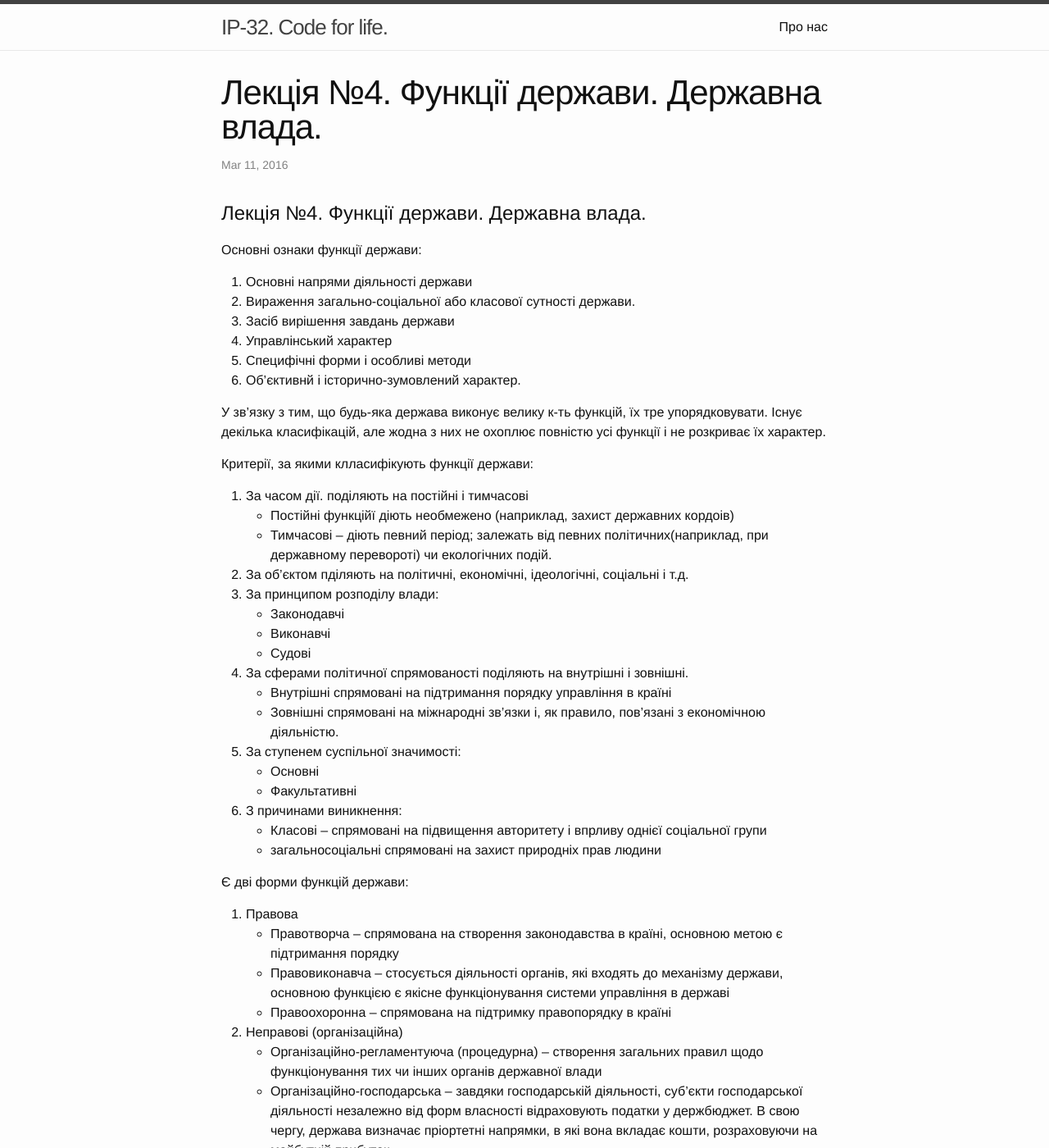
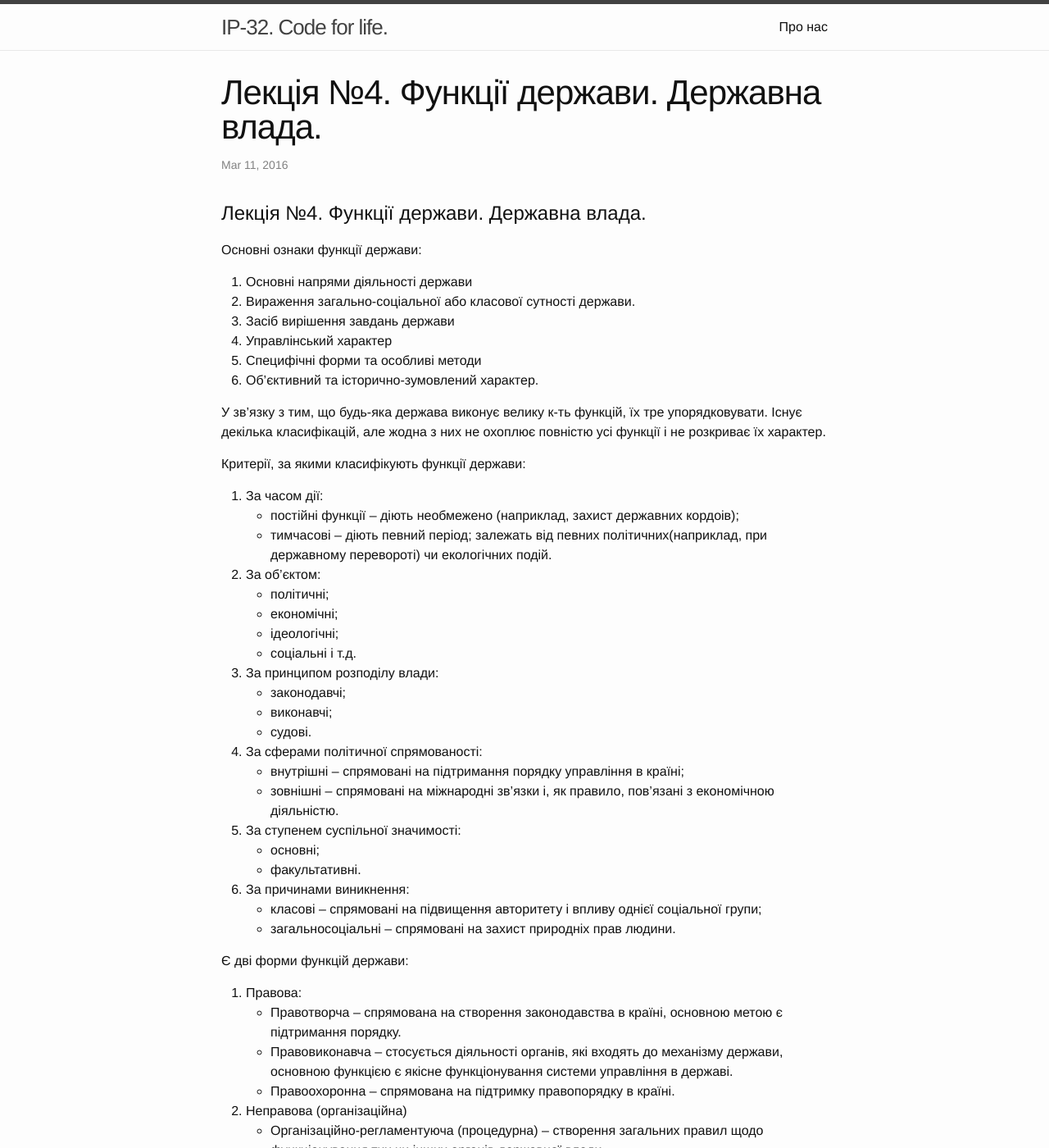
Before and after one commit to KPI-FICT-IP32/Blog, a Jekyll site: the page built from _posts/kpi/s06_jurisprudence/2016-03-11-jurisprudence-lecture-04.markdown, in a window 1280 px wide and 1400 px high. Shown: the whole window at 82% size. Built offline with Jekyll 4.4.1, drawn with Linux system fonts in a browser that asks for light colours; some of the changed text lies outside the part shown.

Commit message:
Jurisprudence, lection 4. Typo errors were fixed.

```diff
--- a/_posts/kpi/s06_jurisprudence/2016-03-11-jurisprudence-lecture-04.markdown
+++ b/_posts/kpi/s06_jurisprudence/2016-03-11-jurisprudence-lecture-04.markdown
@@ -13,64 +13,72 @@
 2. Вираження загально-соціальної або класової сутності держави.
 3. Засіб вирішення завдань держави
 4. Управлінський характер
-5. Специфічні форми і особливі методи
-6. Об'єктивнй і історично-зумовлений характер.
+5. Специфічні форми та особливі методи
+6. Об'єктивний та історично-зумовлений характер.
 
 У зв'язку з тим, що будь-яка держава виконує велику к-ть функцій, їх тре упорядковувати. Існує декілька класифікацій, але жодна з них не охоплює повністю усі функції і не розкриває їх характер.
 
-Критерії, за якими клласифікують функції держави:
+Критерії, за якими класифікують функції держави:
 
-1. За часом дії. поділяють на постійні і тимчасові
-    - Постійні функційї діють необмежено (наприклад, захист державних кордоів)
-    - Тимчасові -- діють певний період; залежать від певних політичних(наприклад, при державному перевороті) чи екологічних подій.
-2. За об'єктом пділяють на політичні, економічні, ідеологічні, соціальні і т.д.
+1. За часом дії:
+    - постійні функції -- діють необмежено (наприклад, захист державних кордоів);
+    - тимчасові -- діють певний період; залежать від певних політичних(наприклад, при державному перевороті) чи екологічних подій.
+2. За об'єктом:
+    - політичні;
+    - економічні;
+    - ідеологічні;
+    - соціальні і т.д.
 3. За принципом розподілу влади:
-    - Законодавчі
-    - Виконавчі
-    - Судові
-4. За сферами політичної спрямованості поділяють на внутрішні і зовнішні.
-    - Внутрішні спрямовані на підтримання порядку управління в країні
-    - Зовнішні спрямовані на міжнародні зв'язки і, як правило, пов'язані з економічною діяльністю.
+    - законодавчі;
+    - виконавчі;
+    - судові.
+4. За сферами політичної спрямованості:
+    - внутрішні -- спрямовані на підтримання порядку управління в країні;
+    - зовнішні -- спрямовані на міжнародні зв'язки і, як правило, пов'язані з економічною діяльністю.
 5. За ступенем суспільної значимості:
-    - Основні
-    - Факультативні
-6. З причинами виникнення:
-    - Класові -- спрямовані на підвищення авторитету і впрливу однієї соціальної групи
-    - загальносоціальні спрямовані на захист природніх прав людини
+    - основні;
+    - факультативні.
+6. За причинами виникнення:
+    - класові -- спрямовані на підвищення авторитету і впливу однієї соціальної групи;
+    - загальносоціальні -- спрямовані на захист природніх прав людини.
 
 
 Є дві форми функцій держави:
 
-1. Правова
-    - Правотворча -- спрямована на створення законодавства в країні, основною метою є підтримання порядку
-    - Правовиконавча -- стосується діяльності органів, які входять до механізму держави, основною функцією є якісне функціонування системи управління в державі
-    - Правоохоронна -- спрямована на підтримку правопорядку в країні
-2. Неправові (організаційна)
-    - Організаційно-регламентуюча (процедурна) -- створення загальних правил щодо функціонування тих чи інших органів державної влади
+1. Правова:
+    - Правотворча -- спрямована на створення законодавства в країні, основною метою є підтримання порядку.
+    - Правовиконавча -- стосується діяльності органів, які входять до механізму держави, основною функцією є якісне функціонування системи управління в державі.
+    - Правоохоронна -- спрямована на підтримку правопорядку в країні.
+2. Неправова (організаційна)
+    - Організаційно-регламентуюча (процедурна) -- створення загальних правил щодо функціонування тих чи інших органів державної влади.
     - Організаційно-господарська -- завдяки господарській діяльності, суб'єкти господарської діяльності незалежно від форм власності відраховують податки у держбюджет. В свою чергу, держава визначає пріортетні напрямки, в які вона вкладає кошти, розраховуючи на майбутній прибуток.
-    - Організаційно-ідеологічна -- здійснюється тотальний контроль над думками людей *(привіт Оруелу і його 1984)*
-    - Методи здійснення функцій держави:
-      - переконання
-      - примус
-      - рекомендація -- неможливість вирішити питання на власний розсуд. Дана рекомендація є обов'язковою до виконання *(рекомендація, ага)*
-      - стимулювання -- несистемні, разові, примусові засоби щоб спрямувати розвиток тієї чи іншої галузі у тому чи іншому напрямку.
-      - заохочення
-      - прогнозування
-      - планування
+    - Організаційно-ідеологічна -- здійснюється тотальний контроль над думками людей *(привіт Оруелу і його 1984)*.
+
+
+Методи здійснення функцій держави:
+
+- переконання;
+- примус;
+- рекомендація -- неможливість вирішити питання на власний розсуд. Дана рекомендація є обов'язковою до виконання *(рекомендація, ага)*;
+- стимулювання -- несистемні, разові, примусові засоби щоб спрямувати розвиток тієї чи іншої галузі у тому чи іншому напрямку;
+- заохочення;
+- прогнозування;
+- планування.
 
 ## Державна влада
 
 ### Поняття і ознаки державної влади
-Влада -- право або можливість впливати на поведінку людей за допомогою різних факторв (сила, воля, авторитет, тощо)
-Державна влада -- політичне управління суспільством ,яке здійснюєтся за допомогою органів держави та інших державних установ в інтересах населення країни або певної соціальної групи
+Влада -- право або можливість впливати на поведінку людей за допомогою різних факторів (сила, воля, авторитет, тощо).
+
+Державна влада -- політичне управління суспільством, яке здійснюєтся за допомогою органів держави та інших державних установ в інтересах населення країни або певної соціальної групи.
 
 ### Ознаки державної влади
-1. Публічна влада (влада завжди діє від імені населення держави)
+1. Публічна влада. Влада завжди діє від імені населення держави.
 2. Політична влада. При цьому ми не можемо стверджувати, що "Державна влада" === "Політична влада", так як в сучасній державі окрім державної політичної влади (влада кермуючої політпартії) існують ще інші політичні партії, рухи, які теж впливають на державну владу.
 3. Апаратна влада. Здійснюється безпосередньо апаратом держави.
 4. Територіальна влада. Дія влади обмежується рамками території держави.
 5. Верховна влада. Верховенство державної влади полягає у тому, що вона має найвищу юридичну силу, а також це єдина влада в державі, яка має право створювати загальнообов'язкові правила поведінки.
-6. Універсальна влада. Ті вказівки, які видаються державної влади є обов'язковими до виконання усім. (державного апарату, підприємствам, окремим індивідам)
+6. Універсальна влада. Ті вказівки, які видаються державною владою, є обов'язковими до виконання усім (державного апарату, підприємствам, окремим індивідам).
 7. Суверенна влада. Державна влада відокремлена від церковної, суспільної влад і незалежна від втручання зовнішніх сил у внутрішні справи країни.
 8. Легітимна влада. Державна влада визнана населенням країни.
 9. Легальна влада. Дана влада встановлена законним шляхом.
```
Also changed, not shown: other parts of _posts/kpi/s06_jurisprudence/2016-03-11-jurisprudence-lecture-04.markdown (+16 -15 lines).
